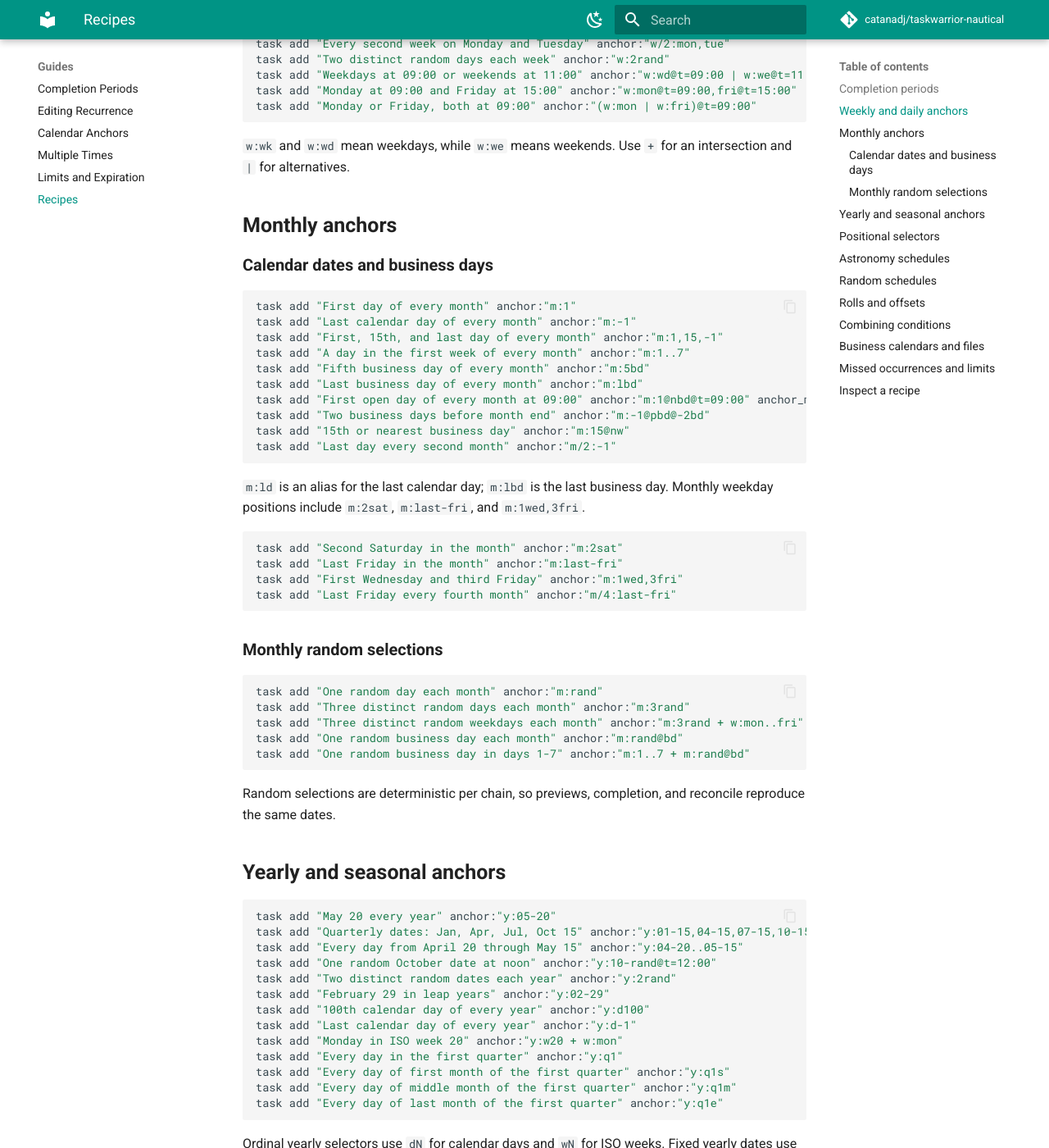
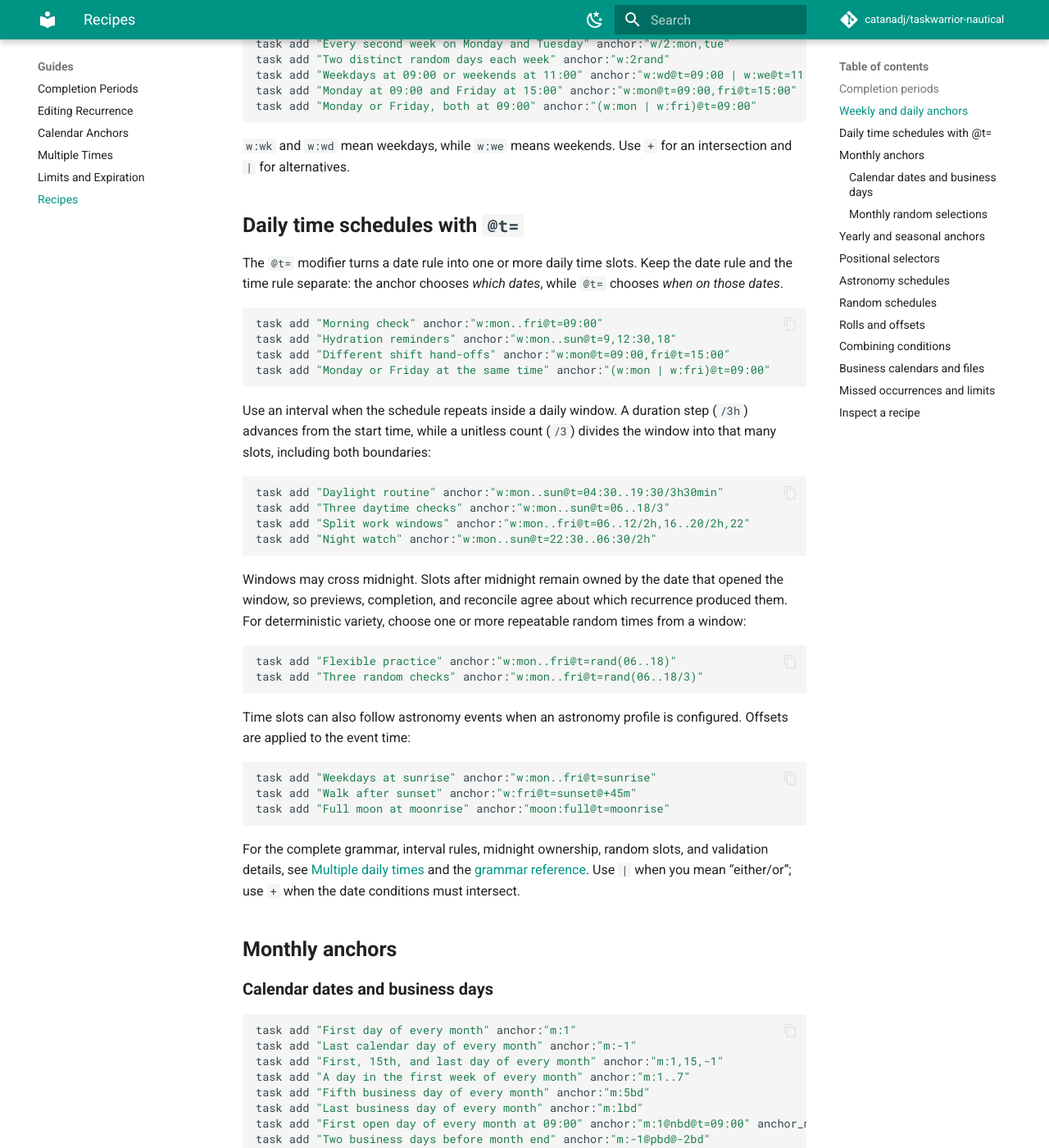
Before and after one commit to catanadj/taskwarrior-nautical, an MkDocs documentation site: the page built from docs/guides/recipes.md, in a window 1280 px wide and 1400 px high, scrolled down 856 px. Shown: the whole window at 82% size. Built offline with MkDocs 1.6.1 and Material for MkDocs 9.7.7, drawn with Linux system fonts in a browser that asks for light colours; comment, search, counter and statistics services are not loaded.

Commit message:
Expand @t modifier recipe gallery

````diff
--- a/docs/guides/recipes.md
+++ b/docs/guides/recipes.md
@@ -42,6 +42,54 @@ task add "Monday or Friday, both at 09:00" anchor:"(w:mon | w:fri)@t=09:00"
 
 `w:wk` and `w:wd` mean weekdays, while `w:we` means weekends. Use `+` for
 an intersection and `|` for alternatives.
+
+## Daily time schedules with `@t=`
+
+The `@t=` modifier turns a date rule into one or more daily time slots. Keep
+the date rule and the time rule separate: the anchor chooses *which dates*,
+while `@t=` chooses *when on those dates*.
+
+```bash
+task add "Morning check" anchor:"w:mon..fri@t=09:00"
+task add "Hydration reminders" anchor:"w:mon..sun@t=9,12:30,18"
+task add "Different shift hand-offs" anchor:"w:mon@t=09:00,fri@t=15:00"
+task add "Monday or Friday at the same time" anchor:"(w:mon | w:fri)@t=09:00"
+```
+
+Use an interval when the schedule repeats inside a daily window. A duration
+step (`/3h`) advances from the start time, while a unitless count (`/3`)
+divides the window into that many slots, including both boundaries:
+
+```bash
+task add "Daylight routine" anchor:"w:mon..sun@t=04:30..19:30/3h30min"
+task add "Three daytime checks" anchor:"w:mon..sun@t=06..18/3"
+task add "Split work windows" anchor:"w:mon..fri@t=06..12/2h,16..20/2h,22"
+task add "Night watch" anchor:"w:mon..sun@t=22:30..06:30/2h"
+```
+
+Windows may cross midnight. Slots after midnight remain owned by the date
+that opened the window, so previews, completion, and reconcile agree about
+which recurrence produced them. For deterministic variety, choose one or
+more repeatable random times from a window:
+
+```bash
+task add "Flexible practice" anchor:"w:mon..fri@t=rand(06..18)"
+task add "Three random checks" anchor:"w:mon..fri@t=rand(06..18/3)"
+```
+
+Time slots can also follow astronomy events when an astronomy profile is
+configured. Offsets are applied to the event time:
+
+```bash
+task add "Weekdays at sunrise" anchor:"w:mon..fri@t=sunrise"
+task add "Walk after sunset" anchor:"w:fri@t=sunset@+45m"
+task add "Full moon at moonrise" anchor:"moon:full@t=moonrise"
+```
+
+For the complete grammar, interval rules, midnight ownership, random slots,
+and validation details, see [Multiple daily times](multiple-times.md) and the
+[grammar reference](../reference/grammar.md). Use `|` when you mean
+“either/or”; use `+` when the date conditions must intersect.
 
 ## Monthly anchors
 
````
